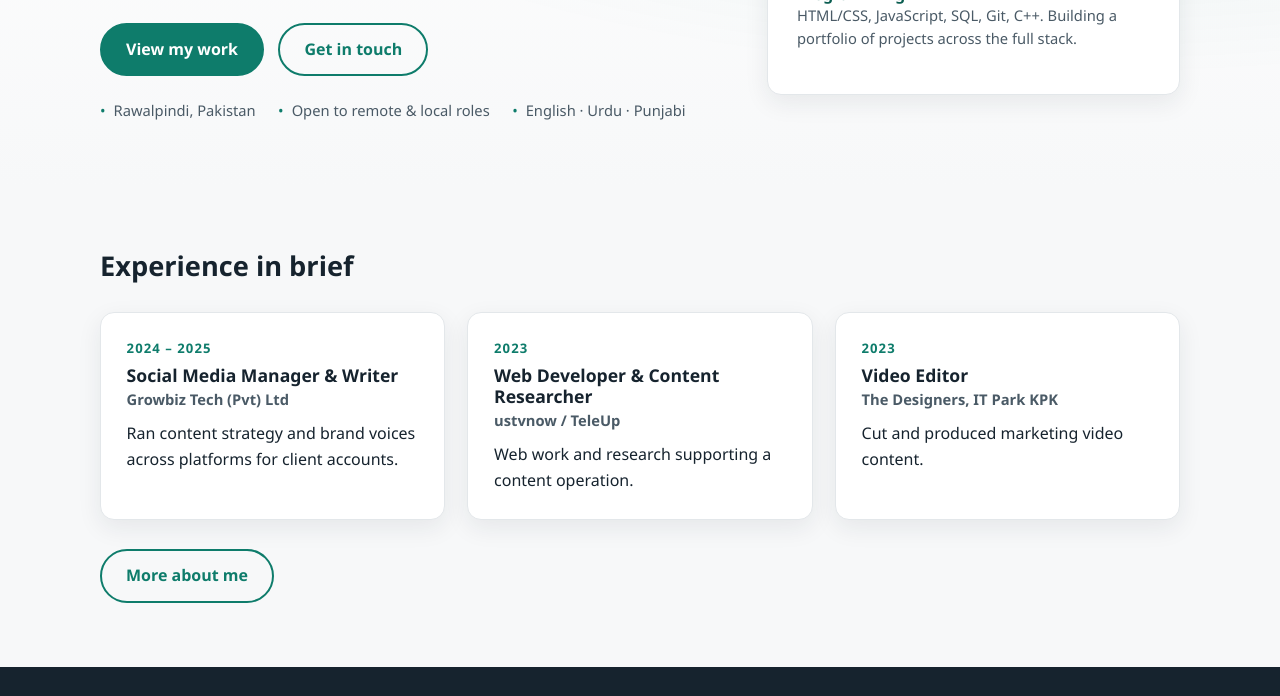
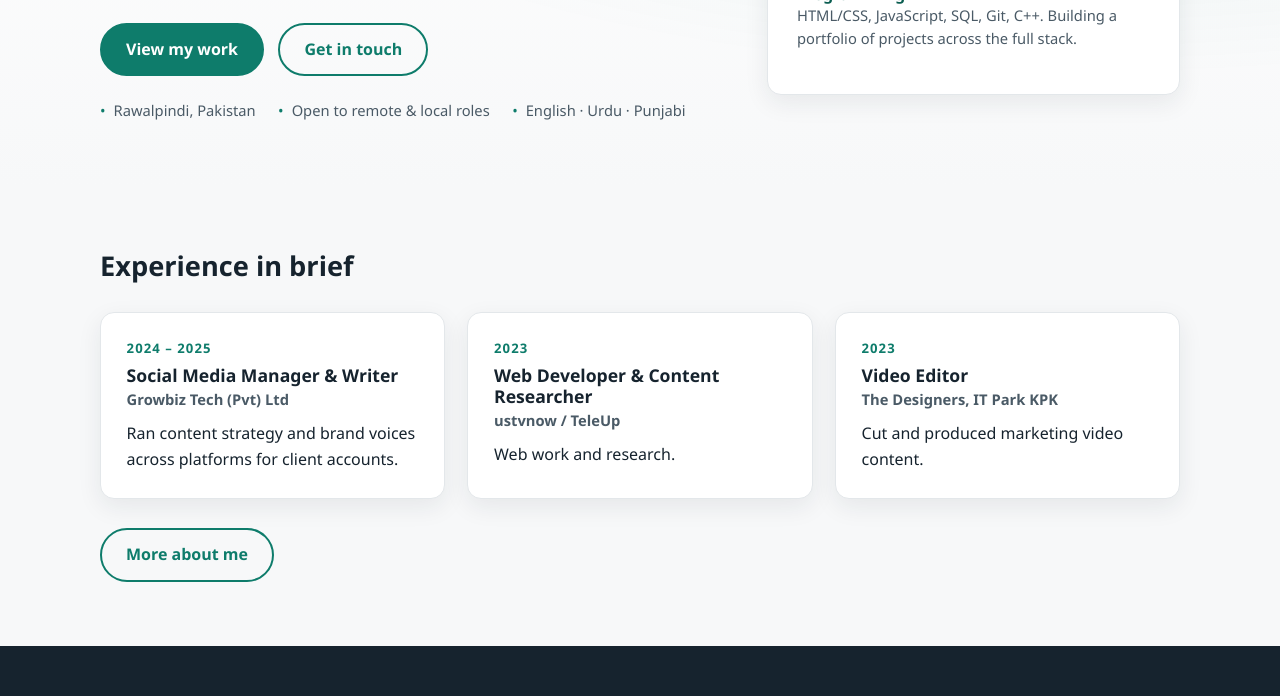
Before and after one commit to rafaqatmuhammadaown537/portfolio, a plain HTML site: page index.html in a window 1280 px wide. Shown: the part 341-1037 px from the top of the page. Drawn offline with Linux system fonts and the light colour scheme.

Commit message:
Shorten the 2023 experience description

```diff
--- a/index.html
+++ b/index.html
@@ -69,7 +69,7 @@
             <p class="card__date">2023</p>
             <h3>Web Developer &amp; Content Researcher</h3>
             <p class="card__org">ustvnow / TeleUp</p>
-            <p>Web work and research supporting a content operation.</p>
+            <p>Web work and research.</p>
           </article>
           <article class="card">
             <p class="card__date">2023</p>
```
